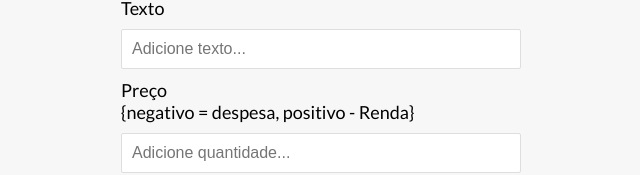
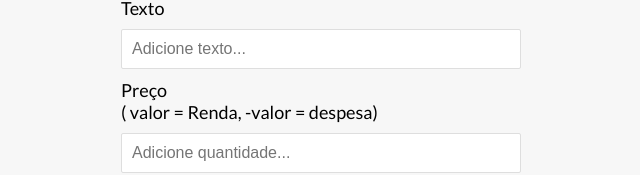
Before and after one commit to OtavioBScar/-VUE-3-Conta-de-Balanco, a Vue app: page / in a window 1280 px wide. Shown: the part 492-667 px from the top of the page, without its empty margins (319-959 px from the left). Built offline with nearby package versions, Linux system fonts and the light colour scheme.

Commit message:
chore: Correção de texto

```diff
--- a/src/components/AdicionarTransacao.vue
+++ b/src/components/AdicionarTransacao.vue
@@ -36,7 +36,7 @@
         <div class="form-control">
             <label for="quantidade">
                 Preço <br/>
-                {negativo = despesa, positivo - Renda}
+                ( valor = Renda, -valor = despesa)
             </label>
             <input type="text" id="quantidade" v-model="quantidade"  placeholder="Adicione quantidade..." />
         </div>
```
